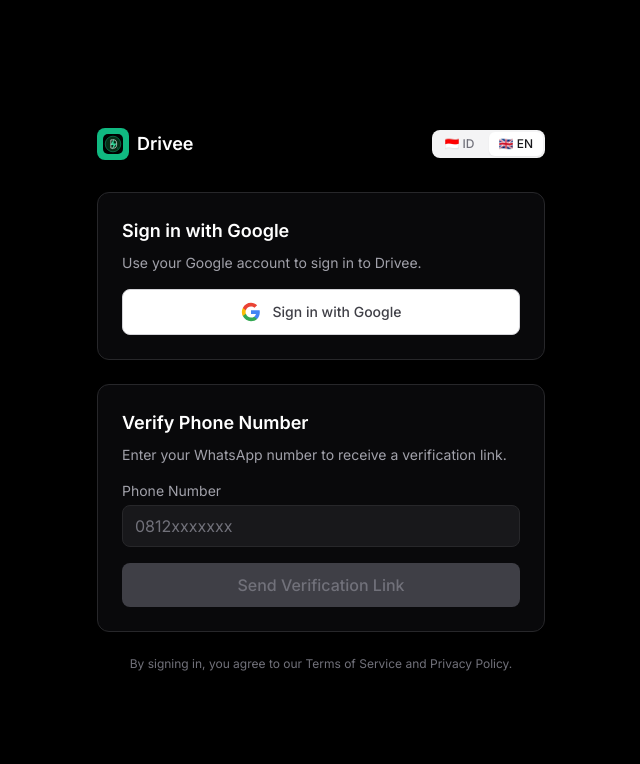
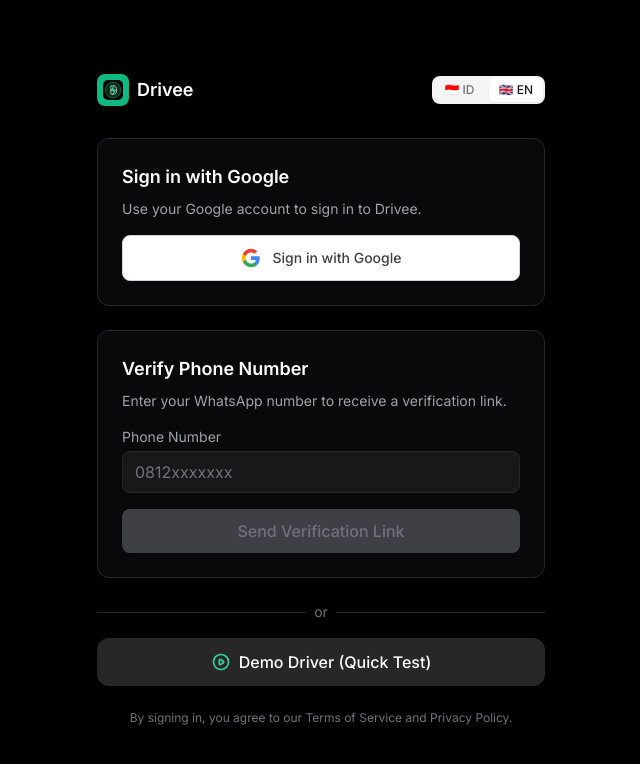
Before and after one commit to yabeskn/drivee-by-briga, a Next.js app: page /login in a window 1280 px wide. Shown: the top 764 px of the page, without its empty margins (319-959 px from the left). Built offline with nearby package versions, Linux system fonts and the light colour scheme; no server answers.

Commit message:
Add demo driver account for quick testing
- One-click demo login button on /login page
- Sets localStorage with demo driver data
- Redirects to /go for immediate platform access

```diff
--- a/src/app/login/page.tsx
+++ b/src/app/login/page.tsx
@@ -42,6 +42,17 @@
     } finally {
       setIsSending(false);
     }
+  };
+
+  const handleDemoLogin = () => {
+    // Set demo driver data
+    localStorage.setItem('drivee_logged_in', 'true');
+    localStorage.setItem('drivee_driver_id', 'drv_demo_001');
+    localStorage.setItem('drivee_phone', '081234567890');
+    localStorage.setItem('drivee_phone_verified', 'true');
+    localStorage.setItem('drivee_name', 'Budi Santoso (Demo)');
+    localStorage.setItem('drivee_email', 'demo@drifee.id');
+    router.replace('/go');
   };
 
   return (
@@ -105,6 +116,29 @@
           </div>
         </div>
 
+        {/* Demo Driver */}
+        <div className="mt-6">
+          <div className="relative">
+            <div className="absolute inset-0 flex items-center">
+              <div className="w-full border-t border-zinc-800"></div>
+            </div>
+            <div className="relative flex justify-center text-sm">
+              <span className="px-2 bg-black text-zinc-500">or</span>
+            </div>
+          </div>
+
+          <button
+            onClick={handleDemoLogin}
+            className="w-full mt-4 py-3 bg-zinc-800 hover:bg-zinc-700 text-white font-medium rounded-xl flex items-center justify-center gap-2 transition-colors"
+          >
+            <svg className="w-5 h-5 text-emerald-400" fill="none" viewBox="0 0 24 24" stroke="currentColor">
+              <path strokeLinecap="round" strokeLinejoin="round" strokeWidth={2} d="M14.752 11.168l-3.197-2.132A1 1 0 0010 9.87v4.263a1 1 0 001.555.832l3.197-2.132a1 1 0 000-1.664z" />
+              <path strokeLinecap="round" strokeLinejoin="round" strokeWidth={2} d="M21 12a9 9 0 11-18 0 9 9 0 0118 0z" />
+            </svg>
+            <span>Demo Driver (Quick Test)</span>
+          </button>
+        </div>
+
         <div className="mt-6 text-center">
           <p className="text-xs text-zinc-500">
             By signing in, you agree to our Terms of Service and Privacy Policy.
```
